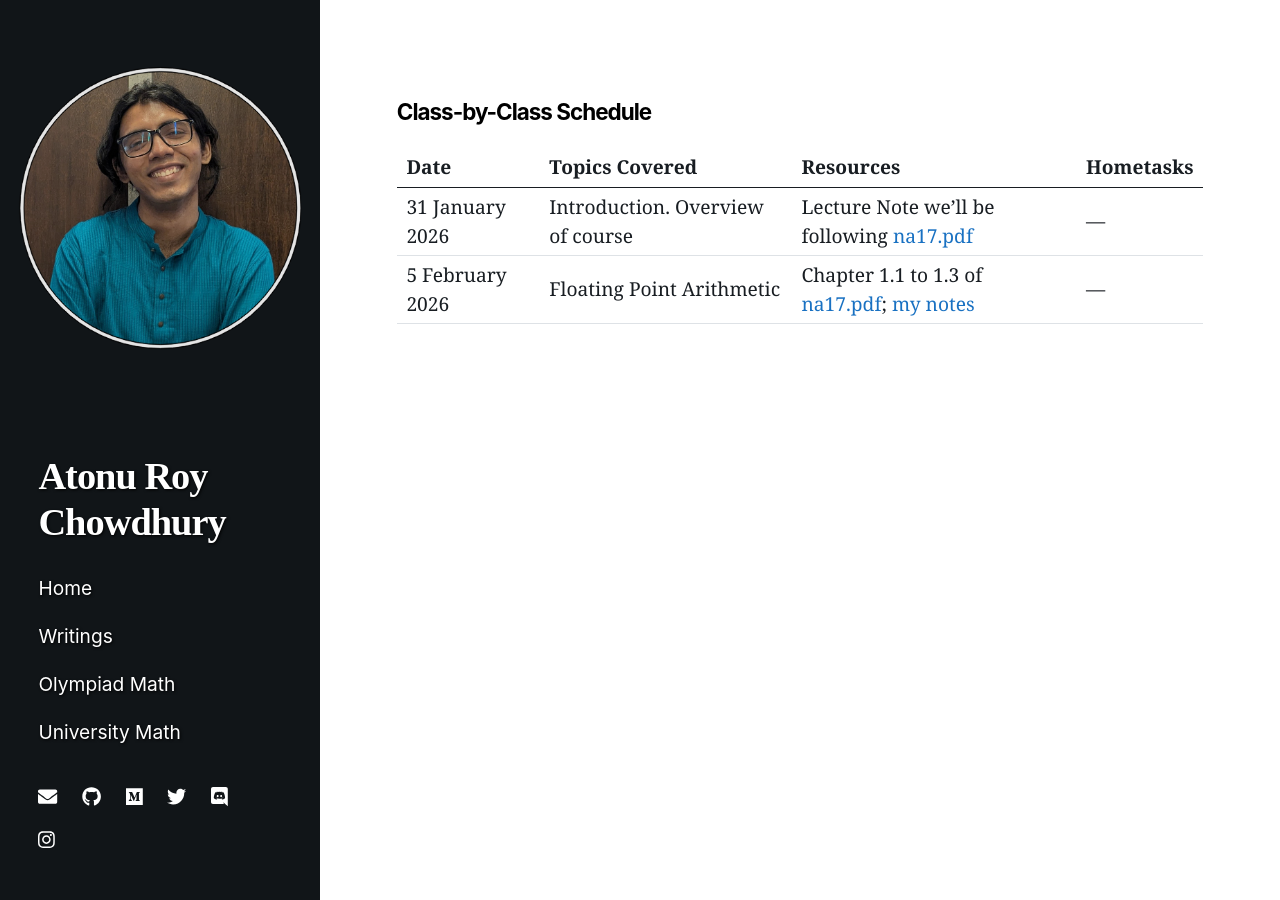
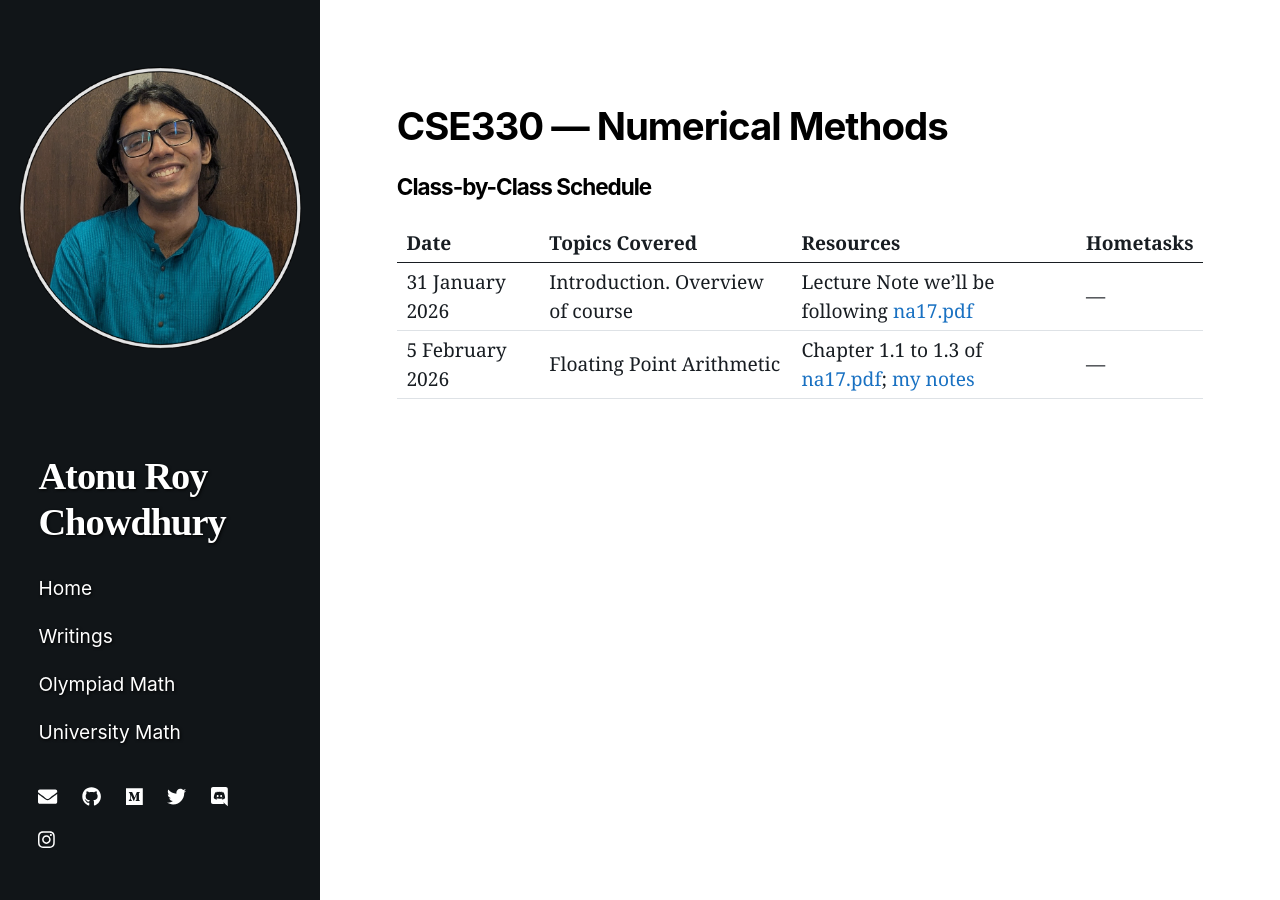
Before and after one commit to atonurc/atonurc.github.io, a Jekyll site: the page built from teaching/bracu/cse330/spring26/plan.markdown, in a window 1280 px wide. Built offline with Jekyll 4.4.1, drawn with Linux system fonts in a browser that asks for light colours; nearby versions of some CDN libraries.

Commit message:
dchksi kj k s

```diff
--- a/teaching/bracu/cse330/spring26/plan.markdown
+++ b/teaching/bracu/cse330/spring26/plan.markdown
@@ -5,7 +5,7 @@ title: ""
 ---
 
 
-<!-- # CSE330 — Numerical Methods -->
+# CSE330 — Numerical Methods
 
 ### Class-by-Class Schedule
 
```
